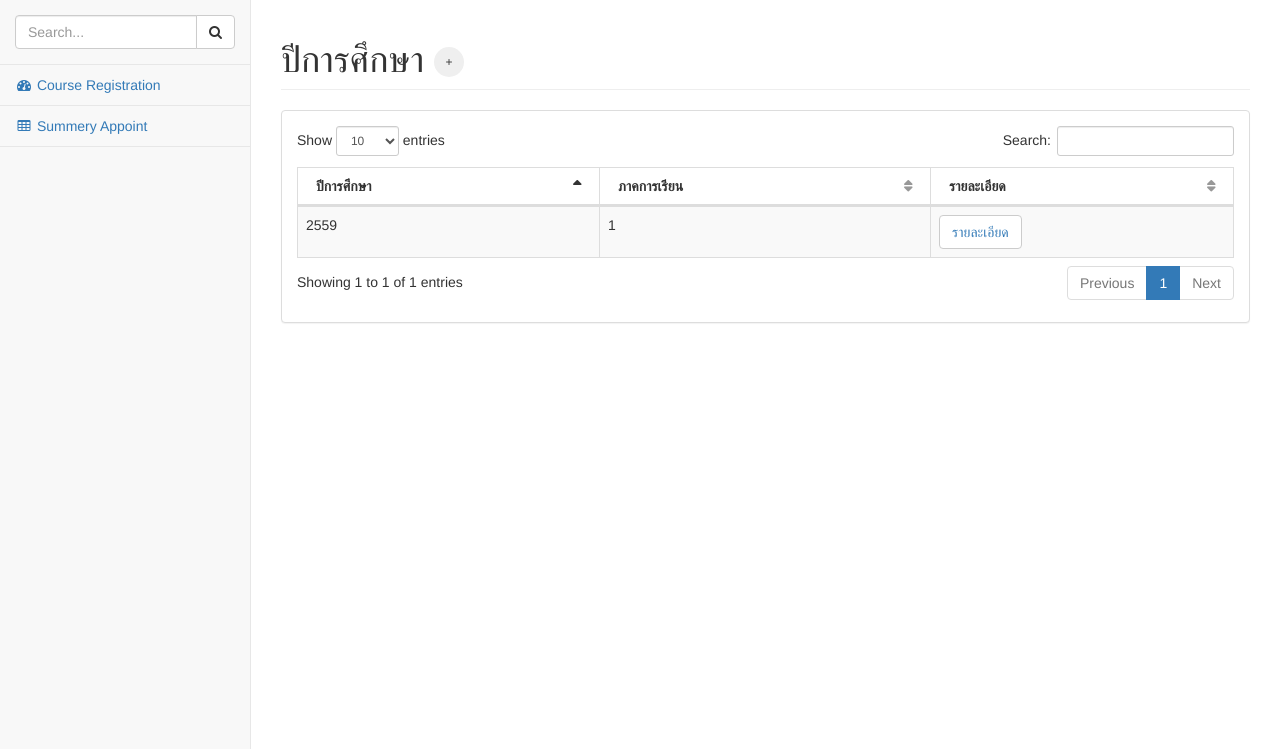
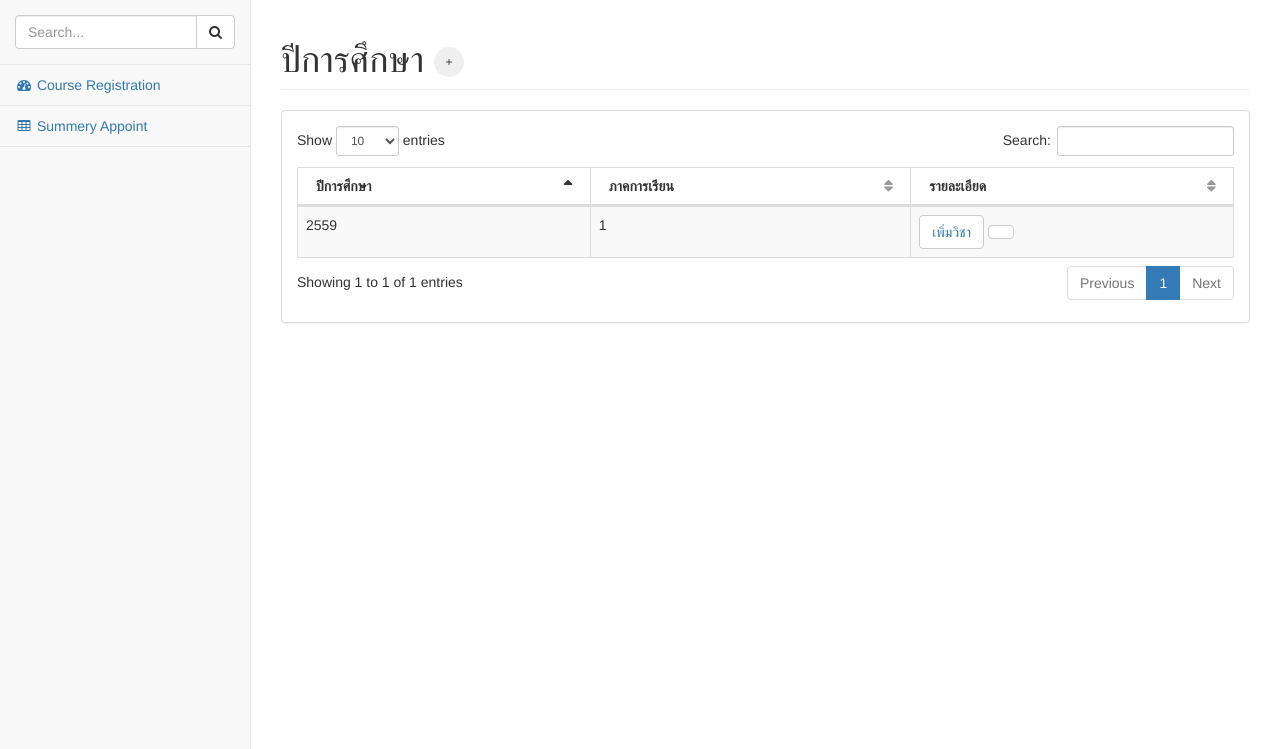
Before and after one commit to sampanmen/webapp58, a PHP site: page /Admin/ATerm.php in a window 1280 px wide. Shown: the part 51-800 px from the top of the page. Run offline with PHP 8.4, Linux system fonts and the light colour scheme.

Commit message:
ไรไม่รุ้

```diff
--- a/Admin/ATerm.php
+++ b/Admin/ATerm.php
@@ -23,7 +23,8 @@
                                     <tr>
                                         <td>2559</td>
                                         <td>1</td>
-                                        <td><button class="btn btn-default"><a href="../Admin/ARoom.php" >รายละเอียด</a></button></td>
+                                        <td><button class="btn btn-default"><a href="../Admin/ARoom.php" >เพิ่มวิชา</a></button>
+                                            <button class="btn btn-default"><a href="../Admin/ARoom.php" ></a></button></td>
                                     </tr>
                                 </tbody>
                             </table>
```
